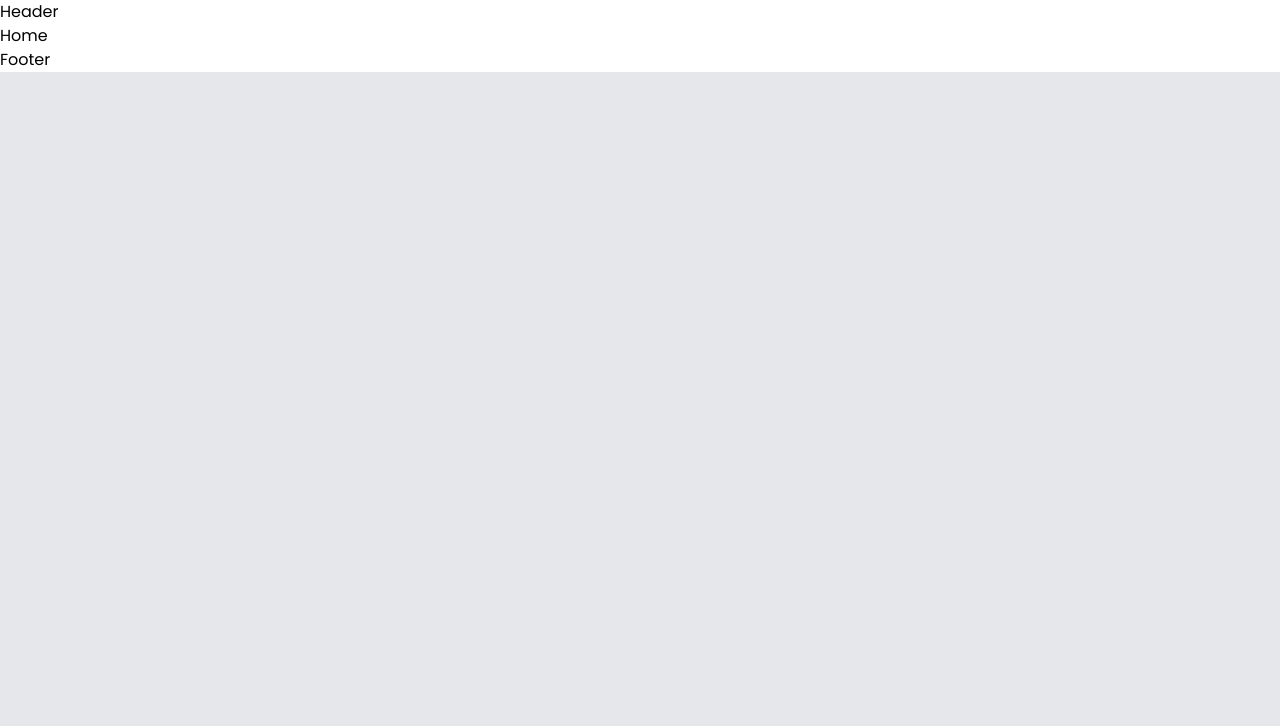
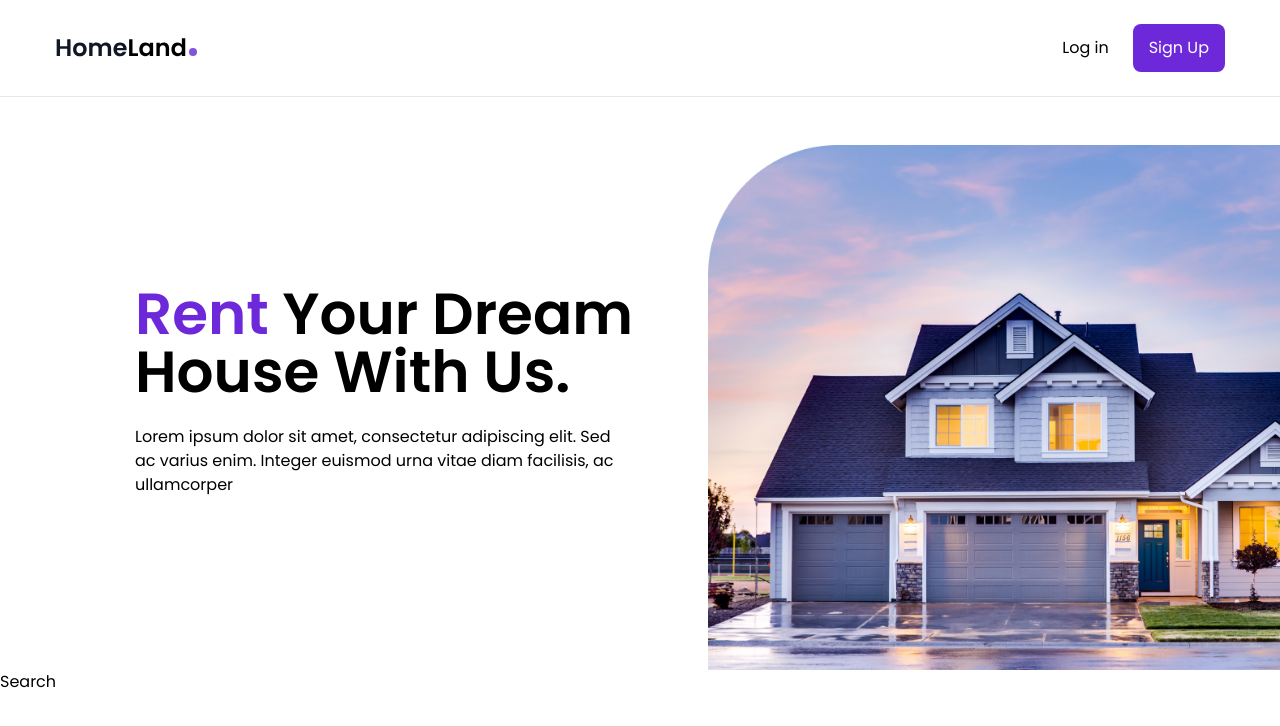
Before and after one commit to sowmik265/real-state-react-tailwind, a React (Create React App) app: page / in a window 1280 px wide. Shown: the top 726 px of the page. Built offline with nearby package versions, Linux system fonts and the light colour scheme.

Commit message:
header done

```diff
--- a/src/components/Banner.js
+++ b/src/components/Banner.js
@@ -1,7 +1,22 @@
 import React from 'react';
+import Image from '../assets/img/house-banner.png'
+import Search from './Search';
 
 const Banner = () => {
-  return <div>Banner</div>;
+  return (
+  <section className='h-full max-h-[640px] mb-8 xl:mb-24'>
+    <div className='flex flex-col lg:flex-row'>
+      <div className=' lg:ml-8 xl:ml-[135px] flex flex-col items-center lg:items-start text-center lg:text-left justify-center flex-1 px-4 lg:px-0'>
+        <h1 className=' text-4xl lg:text-[58px] font-semibold leading-none mb-6'><span className=' text-violet-700'>Rent</span> Your Dream House With Us.</h1>
+        <p className='max-w-[480px] mb-8'>Lorem ipsum dolor sit amet, consectetur adipiscing elit. Sed ac varius enim. Integer euismod urna vitae diam facilisis, ac ullamcorper</p>
+      </div>
+      <div className='hidden flex-1 lg:flex justify-end items-end'>
+        <img src={Image}></img>
+      </div>
+    </div>
+    <Search></Search>
+  </section>
+  );
 };
 
 export default Banner;
--- a/src/components/Header.js
+++ b/src/components/Header.js
@@ -1,7 +1,18 @@
 import React from 'react';
+import { Link } from 'react-router-dom';
+import Logo from '../assets/img/logo.svg'
 
 const Header = () => {
-  return <div>Header</div>;
+  return <header className='py-6 mb-12 border-b'>
+    <div className=' container mx-auto flex justify-between items-center'>
+      <Link to='/'> <img src={Logo}></img> </Link>
+
+      <div className='flex items-center gap-6'>
+        <Link className=' hover:text-violet-900 transition' to=''>Log in</Link>
+        <Link className='bg-violet-700 hover:bg-violet-900 text-white px-4 py-3 rounded-lg transition' to=''>Sign Up</Link>
+      </div>
+    </div>
+  </header>
 };
 
 export default Header;
--- a/src/components/Search.js
+++ b/src/components/Search.js
@@ -1,7 +1,9 @@
 import React from 'react';
 
 const Search = () => {
-  return <div>Search</div>;
+  return (<div>Search</div>
+
+  );
 };
 
 export default Search;
--- a/src/pages/Home.js
+++ b/src/pages/Home.js
@@ -1,7 +1,13 @@
 import React from 'react';
+import Banner from '../components/Banner';
 
 const Home = () => {
-  return <div>Home</div>;
+  return (
+  <div className='min-h-[1800px]'>
+    <Banner></Banner>
+  </div>
+
+  );
 };
 
 export default Home;
```
